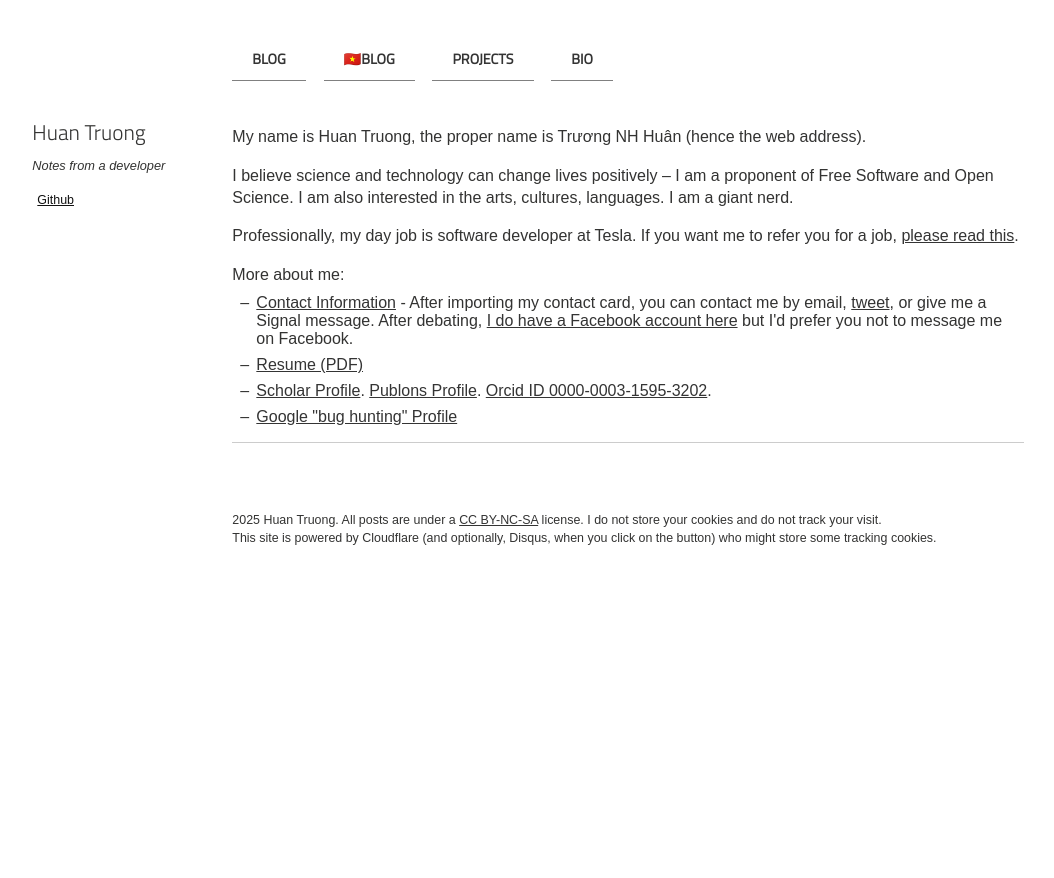
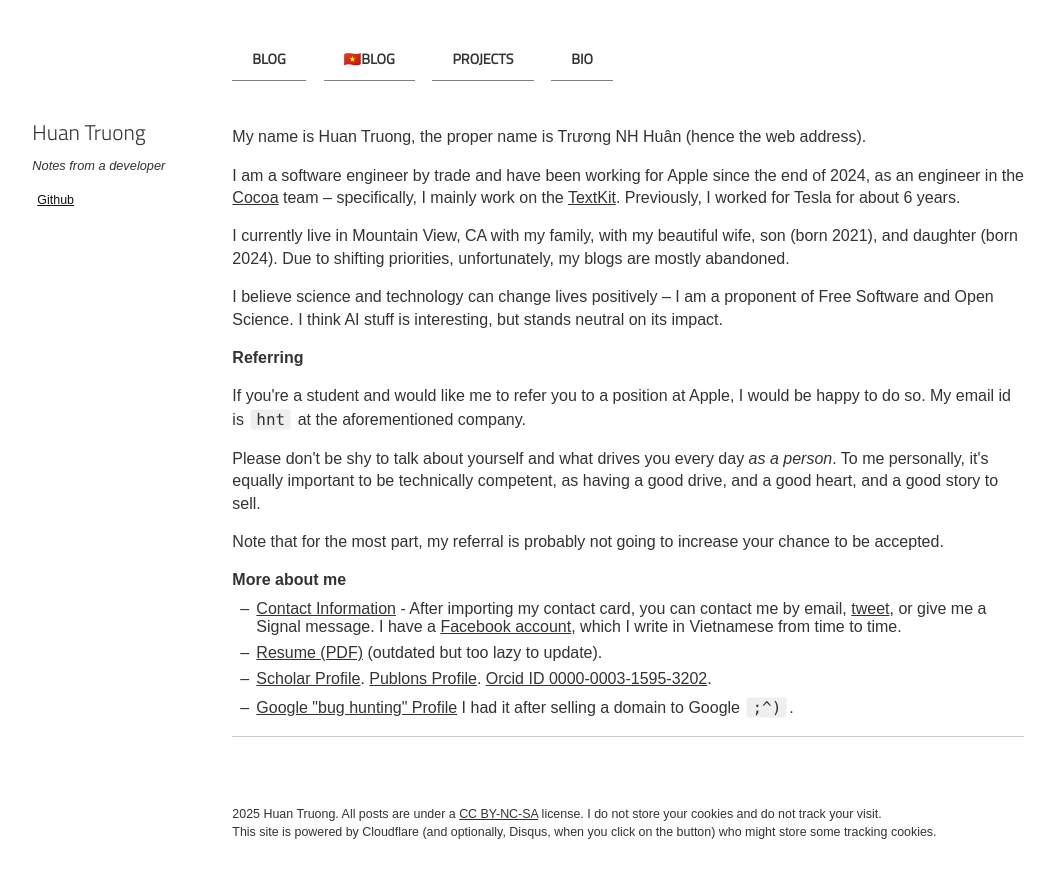
Before and after one commit to htruong/htruong.github.io, a Jekyll site: the page built from about.md, in a window 1280 px wide. Shown: the top 878 px of the page, without its empty margins (116-1170 px from the left). Built offline with Jekyll 4.4.1, drawn with Linux system fonts in a browser that asks for light colours.

Commit message:
updated about

```diff
--- a/about.md
+++ b/about.md
@@ -5,14 +5,23 @@ title : "About"
 
 My name is Huan Truong, the proper name is Trương NH Huân (hence the web address).
 
-I believe science and technology can change lives positively -- I am a proponent of Free Software and Open Science. I am also interested in the arts, cultures, languages. I am a giant nerd.
+I am a software engineer by trade and have been working for Apple since the end of 2024, as an engineer in the [Cocoa](https://en.wikipedia.org/wiki/Cocoa_(API)) team -- specifically, I mainly work on the [TextKit](https://developer.apple.com/documentation/appkit/textkit). Previously, I worked for Tesla for about 6 years.
 
-Professionally, my day job is software developer at Tesla. If you want me to refer you for a job, [please read this](/refer.html).
+I currently live in Mountain View, CA with my family, with my beautiful wife, son (born 2021), and daughter (born 2024). Due to shifting priorities, unfortunately, my blogs are mostly abandoned.
 
+I believe science and technology can change lives positively -- I am a proponent of Free Software and Open Science. I think AI stuff is interesting, but stands neutral on its impact.
 
-More about me:
+**Referring**
 
-- [Contact Information](/vc) - After importing my contact card, you can contact me by email, [tweet](https://twitter.com/huant), or give me a Signal message. After debating, [I do have a Facebook account here](https://www.facebook.com/horseradix) but I'd prefer you not to message me on Facebook.
-- [Resume (PDF)](/resume.pdf)
+If you're a student and would like me to refer you to a position at Apple, I would be happy to do so. My email id is `hnt` at the aforementioned company.
+
+Please don't be shy to talk about yourself and what drives you every day *as a person*. To me personally, it's equally important to be technically competent, as having a good drive, and a good heart, and a good story to sell.
+
+Note that for the most part, my referral is probably not going to increase your chance to be accepted.
+
+**More about me**
+
+- [Contact Information](/vc) - After importing my contact card, you can contact me by email, [tweet](https://twitter.com/huant), or give me a Signal message. I have a [Facebook account](https://www.facebook.com/horseradix), which I write in Vietnamese from time to time.
+- [Resume (PDF)](/resume.pdf) (outdated but too lazy to update).
 - [Scholar Profile](https://scholar.google.com/citations?user=ZTuFnawAAAAJ&hl=en). [Publons Profile](https://publons.com/a/1402833/). [Orcid ID 0000-0003-1595-3202](https://orcid.org/0000-0003-1595-3202).
-- [Google "bug hunting" Profile](https://bughunter.withgoogle.com/profile/d5f16dfd-6636-4460-ac1b-24d6c9bbb4b2)
+- [Google "bug hunting" Profile](https://bughunter.withgoogle.com/profile/d5f16dfd-6636-4460-ac1b-24d6c9bbb4b2) I had it after selling a domain to Google `;^)`.
```
